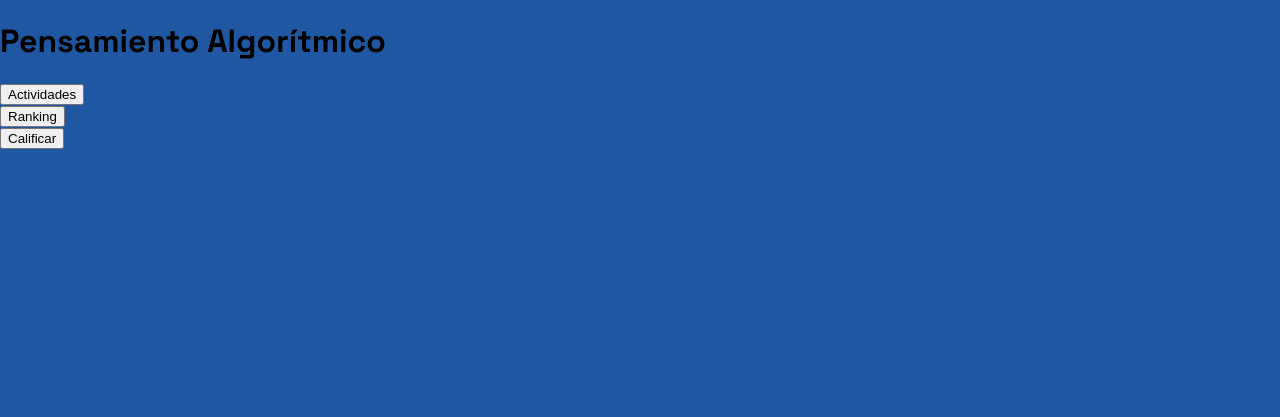
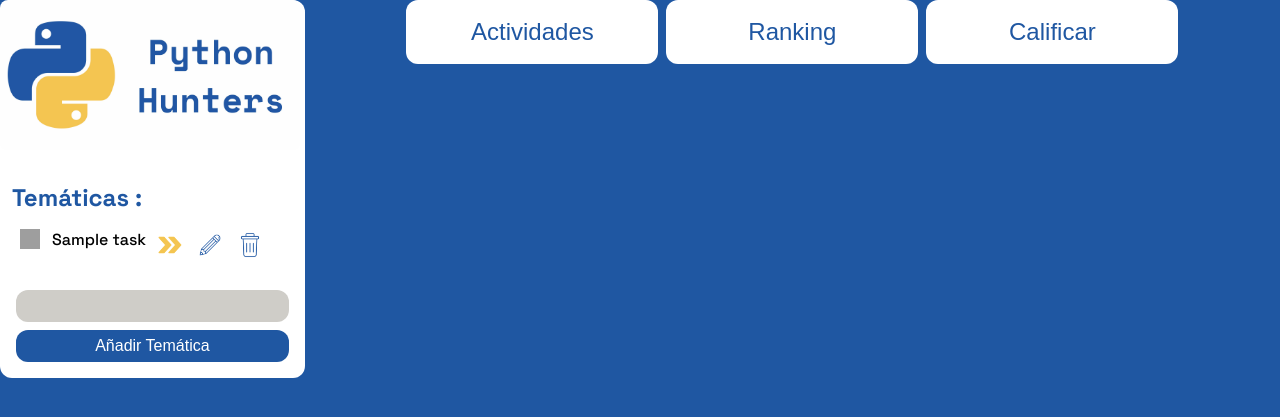
Before and after one commit to Psychohistorian11/PYTHONHUNTERS, a Python web app: template templates/HomeMenuTeacher.html in a window 1280 px wide. Shown: the top 417 px of the page. Run offline with Jinja, Linux system fonts and the light colour scheme; the template is opened without the code that fills it: most values are stand-ins (such as "Sample title", 1, 10 or a date in 2020); grey boxes are pictures that could not be loaded.

Commit message:
Solucion de conflictos

```diff
--- a/templates/HomeMenuTeacher.html
+++ b/templates/HomeMenuTeacher.html
@@ -1,8 +1,6 @@
 <!DOCTYPE html>
 <html lang="en">
 <head>
-    <meta charset="UTF-8">
-    <title>Menu Profesor</title>
     <meta charset="UTF-8">
     <meta name="viewport" content="width=device-width, initial-scale=1.0">
     <link rel="preconnect" href="https://fonts.googleapis.com">
@@ -23,37 +21,31 @@
             background-color: var(--blue);
             font-family: 'Space Grotesk', sans-serif;
             margin: 0;
+            display: flex;
         }
-        .login {
-            width: 100%;
-            height: 100vh;
-            display: grid;
-            place-items: center;
+        .menu_teacher_left {
+            width: 400px;
+            background-color: var(--white);
+            height: 100%;
+            display: flex;
+            flex-direction: column;
+            place-items:left;
+            border-radius: 12px;
         }
-        .form_container {
-            background-color: white;
-            display: grid;
-            grid-template-rows: auto 1fr auto;
-            width: 400px;
-            border-radius: 16px;
 
-        }
         .logo {
             width: 300px;
-            margin: 0 auto;
-            margin-bottom: 24px;
+            margin: 0 ;
+            margin-bottom: 12px;
             border-radius: 8px;
 
         }
         .title{
            font-size: var(--lg);
            color: var(--blue);
-           margin-bottom: 12px;
-           text-align: center;
-        }
-        .form{
-            display: flex;
-            flex-direction: column;
+           margin-bottom: 16px;
+           margin-left: 12px;
+           text-align: left;
         }
         .label{
             margin-left: 16px;
@@ -89,41 +81,129 @@
             margin-left: 16px;
             margin-right: 16px;
             cursor: pointer;
+        }
+
+li{
+    list-style: none;
+    margin-left: 20px;
+    display: flex;
+    align-items: left;
+    margin-bottom: 16px;
+
+
+}
+.mini-icon{
+    width: 32px;
+    height: 32px;
+    margin-right: 0px;
+    margin-left: 8px;
+    margin-bottom: 8px;
+    cursor: pointer;
+}
+.code{
+    width: 20px;
+    height: 20px;
+    margin-right: 12px;
+}
+.menu_teacher_right{
+     display: flex;
+    justify-content: center;
+     width: 100%;
+}
+.input{
+            color: var(--blue);
+            background-color: var(--gray);
+            border-radius: 12px;
+            border: none;
+            height: 16px;
+            font-size: var(--md);
+            padding: 8px;
+            margin-left: 16px;
+            margin-right: 16px;
+            outline: none;
+        }
+
+        .primary-button-right {
+            font-size: var(--lg);
+            background-color: var(--white);
+            border-radius: 12px;
+            margin-top: 0;
+            margin-left: 4px;
+            margin-right: 4px;
+            border: none;
+            height: 64px;
+            width: 252px;
+            color: var(--blue);
+            cursor: pointer;
 
 
         }
-        .register-button{
-            background-color: var(--white);
-            color: var(--blue);
-            margin-bottom: 8px;
+        .primary-button {
+            font-size: var(--md);
+            background-color: var(--blue);
+            border-radius: 12px;
+            border: none;
+            height: 32px;
+            color: var(--white);
+            margin-left: 16px;
+            margin-right: 16px;
+            margin-bottom: 16px;
+            margin-top: 8px;
+            cursor: pointer;
+
+
         }
-
+        .form-add{
+            display: flex;
+            flex-direction: column;
+        }
 
     </style>
 </head>
 <body>
-    <h1>Pensamiento Algorítmico</h1>
-    <div id="content">
-        <div class="sidebar">
-            <div> </div>
+<div class="menu_teacher_left">
+     <img src="{{ url_for('static', filename='Banner.jpg') }}"  alt="logo" class="logo">
+            <h2 class = "title">Temáticas : </h2>
+                {% for todo in Actividades %}
+                <li>
+                    <img src="{{ url_for('static', filename='code.png') }}" class="code">
+                    <span {% if todo[done] %} style="text-decoration: line-through" {% endif %}>{{ todo["task"] }}</span>
+                    <a  href="{{ url_for('go', Menu=loop.index0, actividad=todo['task']) }}">
+                        <img src="{{ url_for('static', filename='go.png') }}" class="mini-icon go">
+                    </a>
+                    <a href="{{ url_for('edit', Menu=loop.index0) }}">
+                        <img  src="{{ url_for('static', filename='edit.png') }}"  class=" mini-icon pencil">
+                    </a>
 
-        <div class="main-content">
+                    <a href="{{ url_for('delete', Menu=loop.index0) }}">
+                        <img  src="{{ url_for('static', filename='delete.png') }}" href="{{ url_for('edit', Menu=loop.index0) }}" class=" mini-icon delete">
+                    </a>
+                </li>
+                {% endfor %}
+            <form class="form-add" action="{{ url_for('add') }}" method="post">
+                <input type="text" name="todo" class="input input-add-list">
+                <button type="submit" class="primary-button">Añadir Temática</button>
+            </form>
+        </div>
+        <div class="menu_teacher_right">
             <div class="menu-item">
                 <form action="/HomeMenuTeacher">
-                    <button type="submit">Actividades</button>
+                    <button  class= "primary-button-right" type="submit">Actividades</button>
                 </form>
             </div>
             <div class="menu-item">
                 <form action="/RankingView">
-                    <button type="submit">Ranking</button>
+                    <button  class= "primary-button-right" type="submit">Ranking</button>
                 </form>
             </div>
             <div class="menu-item">
                 <form action="/QualifyView">
-                    <button type="submit">Calificar</button>
+                    <button class= "primary-button-right" type="submit">Calificar</button>
                 </form>
             </div>
         </div>
     </div>
+</div>
+
 </body>
 </html>
```
